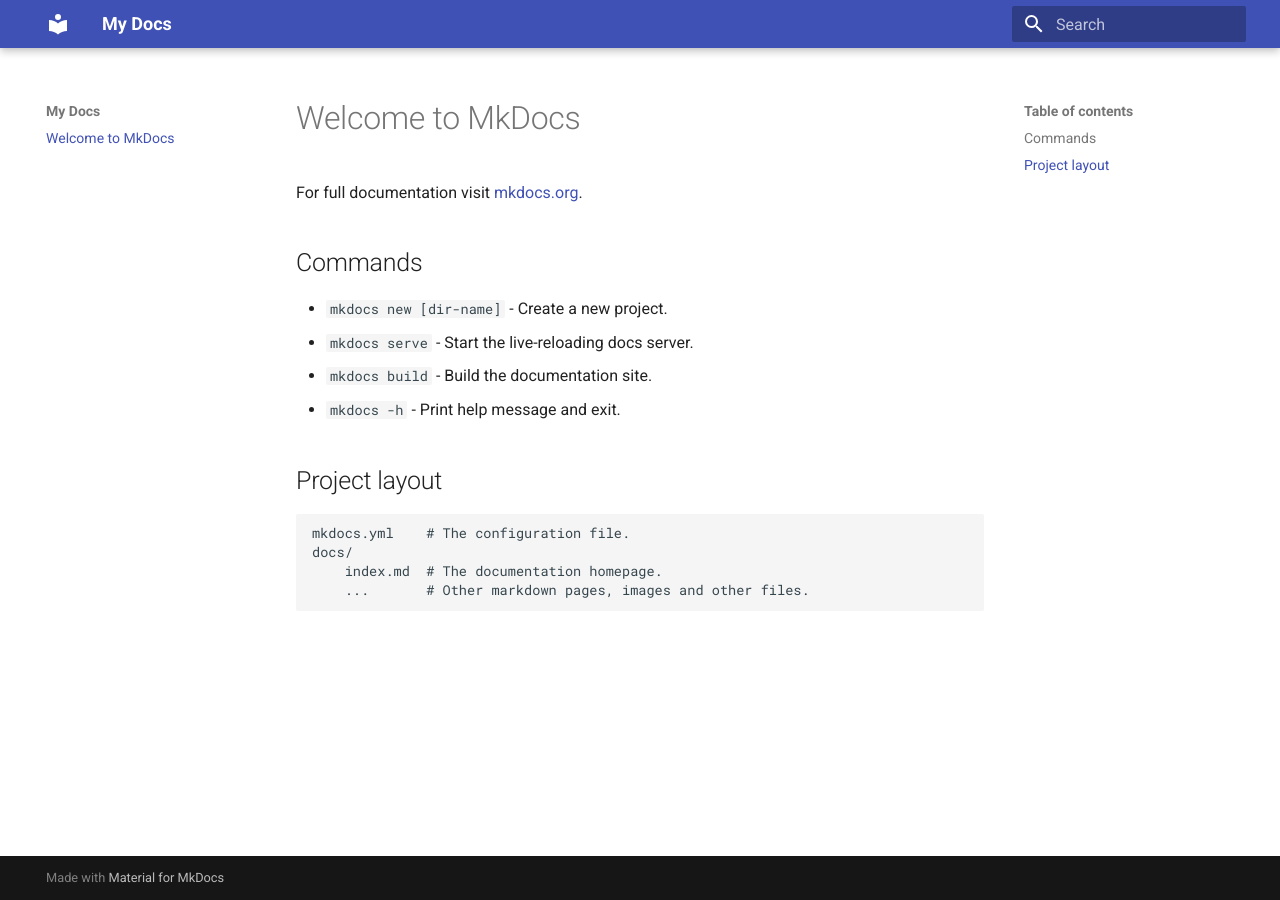
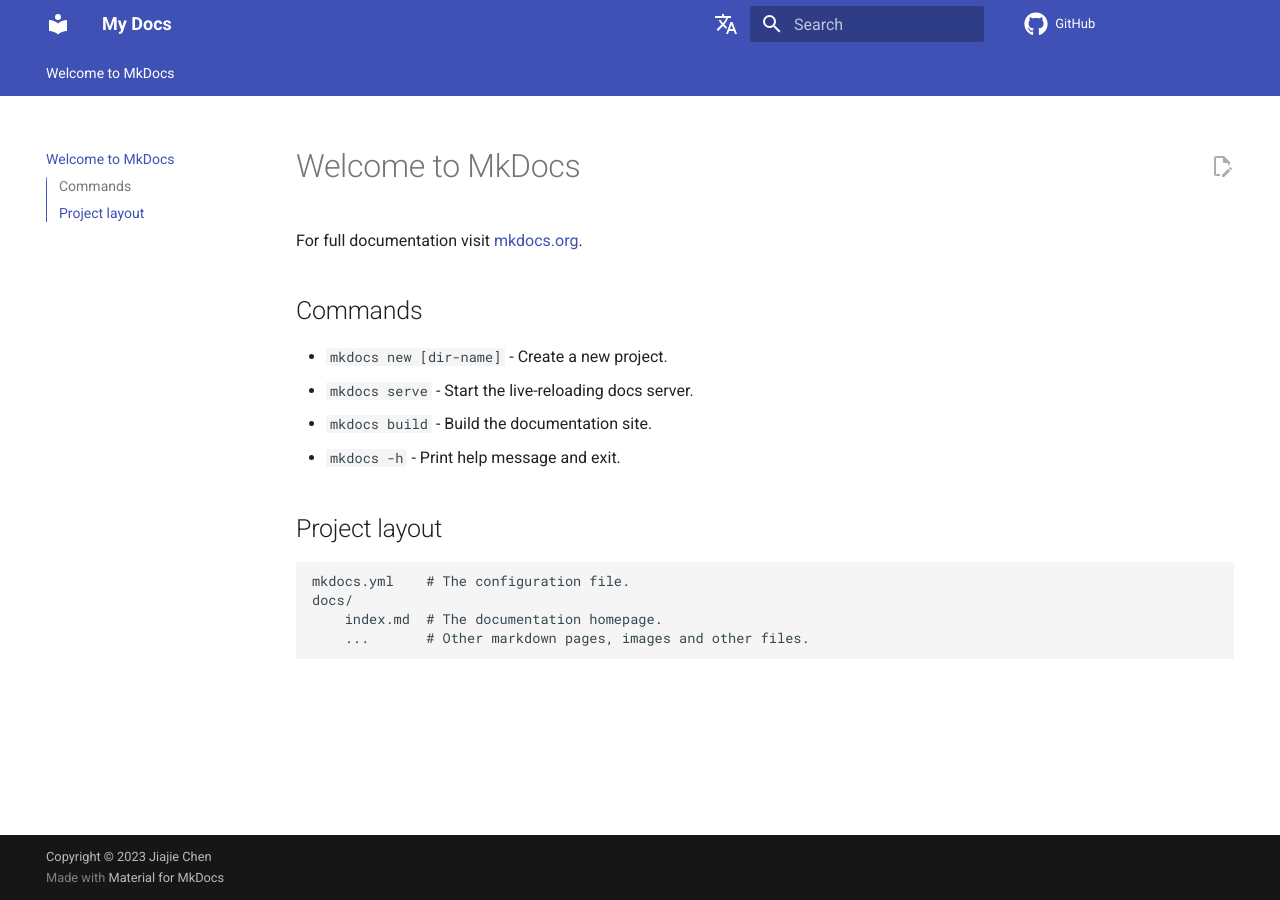
Before and after one commit to jiegec/kb, an MkDocs documentation site: the page built from docs/index.md, in a window 1280 px wide. Built offline with MkDocs 1.6.1 and Material for MkDocs 9.7.7, drawn with Linux system fonts in a browser that asks for light colours; comment, search, counter and statistics services are not loaded.

Commit message:
Setup commonly used extensions

```diff
--- a/mkdocs.yml
+++ b/mkdocs.yml
@@ -1,3 +1,41 @@
 site_name: My Docs
 theme:
+  icon:
+    repo: fontawesome/brands/github
   name: material
+  features:
+    - content.action.edit
+    - navigation.expand
+    - navigation.footer
+    - navigation.indexes
+    - navigation.instant
+    - navigation.sections
+    - navigation.tracking
+    - navigation.tabs
+    - navigation.top
+    - search.highlight
+    - search.share
+    - search.suggest
+    - toc.follow
+    - toc.integrate
+plugins:
+  - git-revision-date-localized:
+      enable_creation_date: true
+  - search
+  # - social
+  - tags
+  - offline
+extra:
+  analytics:
+    provider: google
+    property: G-3109FRSVTT
+  alternate:
+    - name: English
+      link: /en/
+      lang: en
+    - name: Chinese
+      link: /zh/
+      lang: zh
+copyright: Copyright &copy; 2023 Jiajie Chen
+repo_url: https://github.com/jiegec/kb
+edit_uri: edit/main/docs/
--- a/pyproject.toml
+++ b/pyproject.toml
@@ -8,6 +8,9 @@
 [tool.poetry.dependencies]
 python = "^3.9"
 mkdocs-material = "^9.1.6"
+pillow = "^9.5.0"
+cairosvg = "^2.7.0"
+mkdocs-git-revision-date-localized-plugin = "^1.2.0"
 
 
 [build-system]
```
Also changed, not shown: 1 other file.
